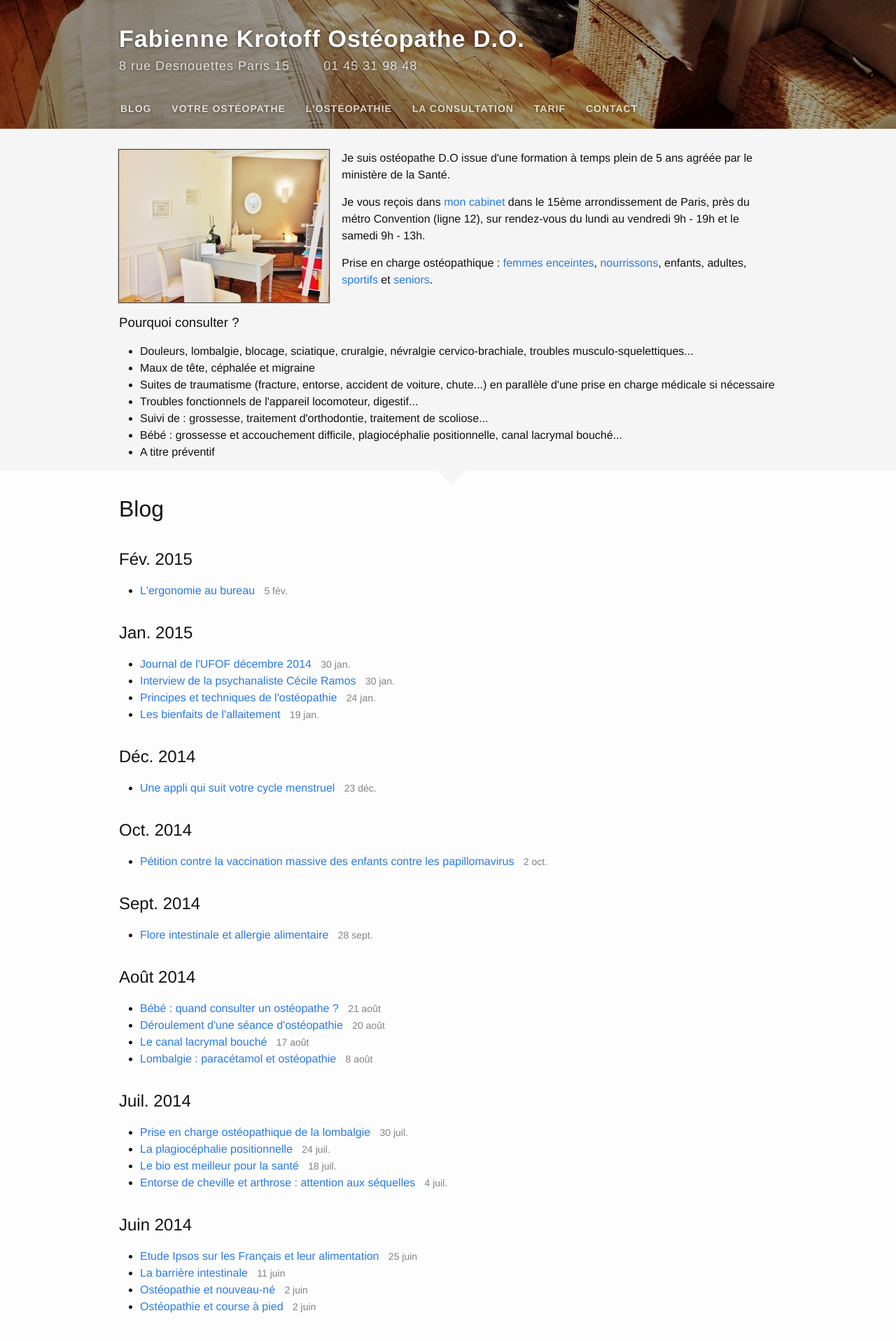
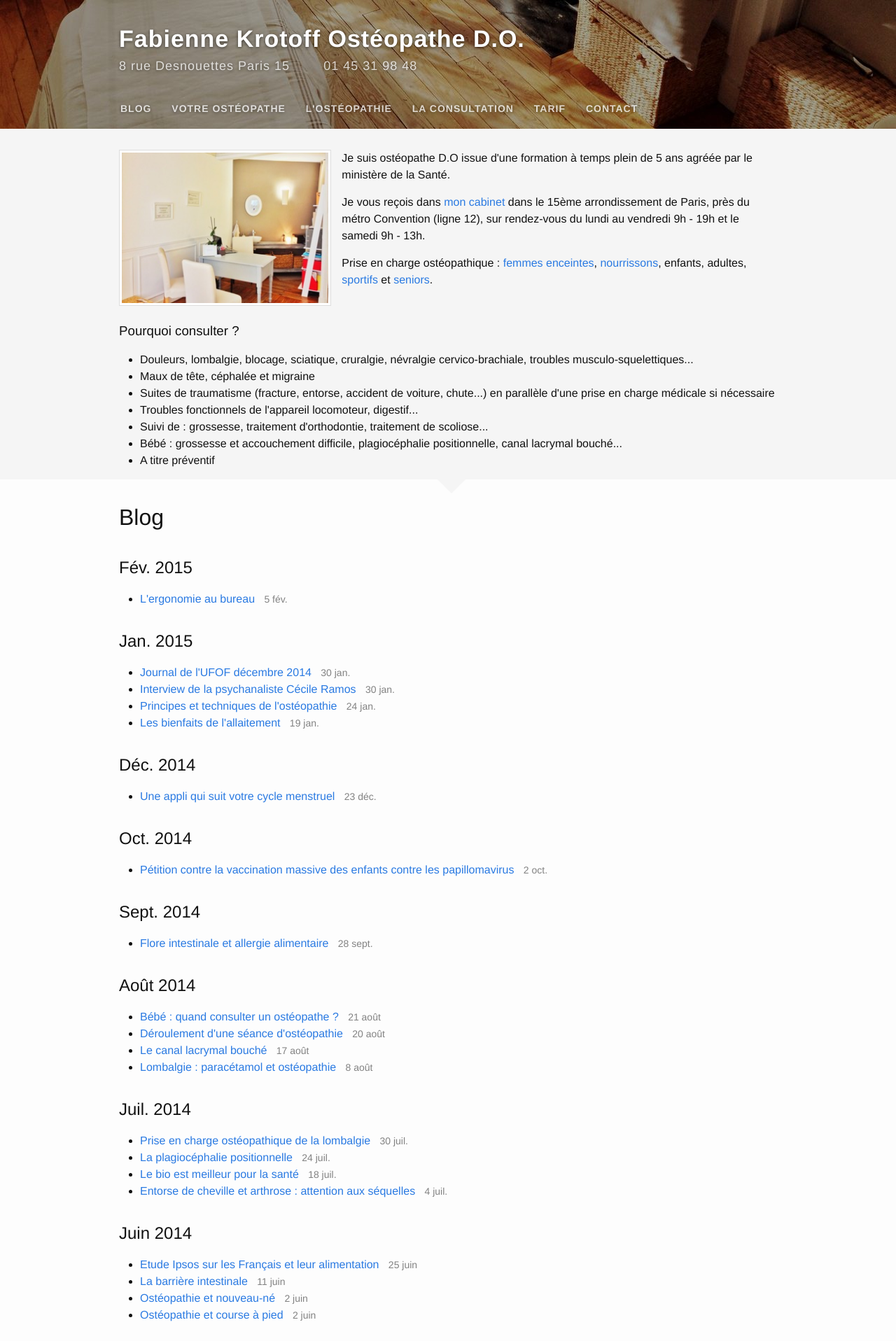
Before and after one commit to tkrotoff/osteo15, a Jekyll site: the page built from index.html, in a window 1280 px wide. Shown: the top 1916 px of the page at 70% size. Built offline with Jekyll 4.4.1, drawn with Linux system fonts in a browser that asks for light colours; nearby versions of some CDN libraries.

Commit message:
Nice white border around the images

```diff
--- a/_sass/_base.scss
+++ b/_sass/_base.scss
@@ -46,10 +46,14 @@ ul, ol, dl, figure,
  * Images
  */
 img {
+  box-sizing: border-box;
+
   max-width: 100%;
-  vertical-align: middle;
 
-  box-shadow: 0 0 1px 1px $grey-color-dark;
+  // Nice white border around the images
+  padding: 3px;
+  background-color: white;
+  border: 1px solid #ddd;
 }
 
 
```
